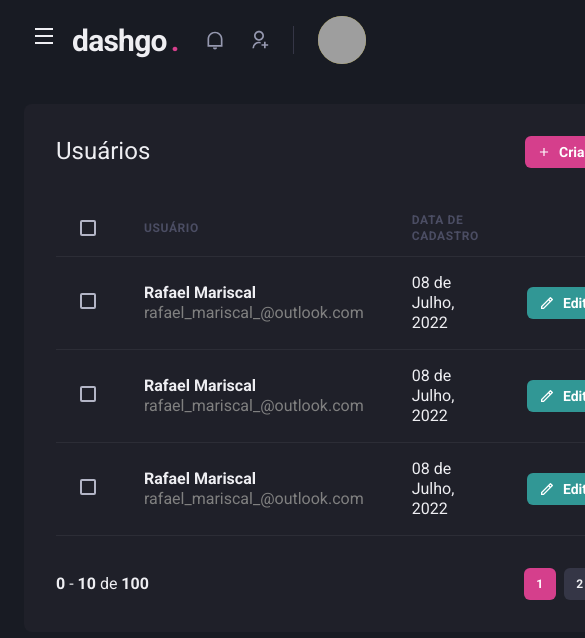
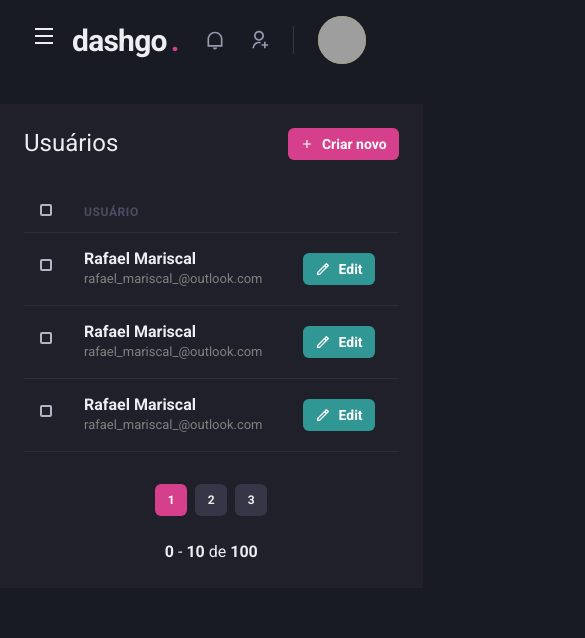
Before and after one commit to RafaelMariscal/react-query_cache_control, a Next.js app: page /users in a window 390 px wide. Shown: the top 638 px of the page, 585 px wide, since content can reach past the window. Built offline with nearby package versions, Linux system fonts and the light colour scheme; grey boxes are pictures that could not be loaded.

Commit message:
Feat/Responsive design fully implemented

```diff
--- a/src/components/Pagination/index.tsx
+++ b/src/components/Pagination/index.tsx
@@ -5,7 +5,7 @@ import PaginationItem from "./PaginationItem"
 const Pagination = () => {
   return (
     <Stack
-      direction={'row'}
+      direction={['column-reverse', 'row']}
       mt={'8'}
       justify={'space-between'}
       align={'center'}
--- a/src/pages/dashboard.tsx
+++ b/src/pages/dashboard.tsx
@@ -78,7 +78,7 @@ const Dashboard: NextPage = () => {
 
         <SimpleGrid flex={'1'} gap={'4'} minChildWidth={'320px'}  >
           <Box
-            p={'8'}
+            p={['6', '8']}
             bg={'gray.800'}
             borderRadius={8}
             pb={'4'}
@@ -92,7 +92,7 @@ const Dashboard: NextPage = () => {
             />
           </Box>
           <Box
-            p={'8'}
+            p={['6', '8']}
             bg={'gray.800'}
             borderRadius={8}
             pb={'4'}
--- a/src/pages/users/index.tsx
+++ b/src/pages/users/index.tsx
@@ -1,6 +1,6 @@
 import { NextPage } from 'next'
 
-import { Box, Button, Checkbox, Flex, Heading, Icon, Table, Tbody, Td, Text, Th, Thead, Tr } from '@chakra-ui/react'
+import { Box, Button, Checkbox, Flex, Heading, Icon, Table, Tbody, Td, Text, Th, Thead, Tr, useBreakpointValue } from '@chakra-ui/react'
 
 import Header from '../../components/Header'
 import Sidebar from '../../components/Sidebar'
@@ -8,13 +8,19 @@ import { RiAddLine, RiPencilLine } from 'react-icons/ri'
 import Pagination from '../../components/Pagination'
 
 const UserList: NextPage = () => {
+
+  const isWideVersion = useBreakpointValue({
+    base: false,
+    lg: true
+  })
+
   return (
     <Box>
       <Header />
-      <Flex w={'100%'} my={'6'} maxWidth={1480} mx={'auto'} px={'6'}>
+      <Flex w={'100%'} my={'6'} maxWidth={1480} mx={'auto'} px={['0', '6']}>
         <Sidebar />
 
-        <Box flex={'1'} borderRadius={8} bg={'gray.800'} p={'8'} >
+        <Box flex={'1'} borderRadius={[0, 8]} bg={'gray.800'} p={'6'} >
           <Flex mb={'8'} justify={'space-between '} align={'center'}>
             <Heading size={'lg'} fontWeight={'normarl'}>Usuários</Heading>
 
@@ -32,26 +38,26 @@ const UserList: NextPage = () => {
           <Table colorScheme={'whiteAlpha'}>
             <Thead>
               <Tr>
-                <Th px={'6'} color={'gray.300'} width={'8'}>
-                  <Checkbox colorScheme={'pink'} />
+                <Th px={['4', '4', '6']} color={'gray.300'} width={'8'}>
+                  <Checkbox colorScheme={'pink'} size={'sm'} />
                 </Th>
-                <Th>Usuário</Th>
-                <Th>Data de cadastro</Th>
+                <Th px='4'>Usuário</Th>
+                {isWideVersion && <Th>Data de cadastro</Th>}
                 <Th w={'8'}></Th>
               </Tr>
             </Thead>
             <Tbody>
               <Tr>
-                <Td px={'6'}>
-                  <Checkbox colorScheme={'pink'} />
+                <Td px={['4', '4', '6']}>
+                  <Checkbox colorScheme={'pink'} size={'sm'} />
                 </Td>
-                <Td>
+                <Td px='4'>
                   <Box>
                     <Text fontWeight={'bold'}>Rafael Mariscal</Text>
-                    <Text fontWeight={'sm'} color={'gray'}>rafael_mariscal_@outlook.com</Text>
+                    <Text fontSize={['small', 'inherit']} fontWeight={'sm'} color={'gray'}>rafael_mariscal_@outlook.com</Text>
                   </Box>
                 </Td>
-                <Td>08 de Julho, 2022</Td>
+                {isWideVersion && <Td>08 de Julho, 2022</Td>}
                 <Td>
                   <Button
                     as={'a'}
@@ -60,22 +66,22 @@ const UserList: NextPage = () => {
                     colorScheme={'teal'}
                     leftIcon={<Icon as={RiPencilLine} fontSize={16} />}
                   >
-                    Editar
+                    {isWideVersion ? 'Editar' : 'Edit'}
                   </Button>
                 </Td>
               </Tr>
 
               <Tr>
-                <Td px={'6'}>
-                  <Checkbox colorScheme={'pink'} />
+                <Td px={['4', '4', '6']}>
+                  <Checkbox colorScheme={'pink'} size={'sm'} />
                 </Td>
-                <Td>
+                <Td px='4'>
                   <Box>
                     <Text fontWeight={'bold'}>Rafael Mariscal</Text>
-                    <Text fontWeight={'sm'} color={'gray'}>rafael_mariscal_@outlook.com</Text>
+                    <Text fontSize={['small', 'inherit']} fontWeight={'sm'} color={'gray'}>rafael_mariscal_@outlook.com</Text>
                   </Box>
                 </Td>
-                <Td>08 de Julho, 2022</Td>
+                {isWideVersion && <Td>08 de Julho, 2022</Td>}
                 <Td>
                   <Button
                     as={'a'}
@@ -84,22 +90,22 @@ const UserList: NextPage = () => {
                     colorScheme={'teal'}
                     leftIcon={<Icon as={RiPencilLine} fontSize={16} />}
                   >
-                    Editar
+                    {isWideVersion ? 'Editar' : 'Edit'}
                   </Button>
                 </Td>
               </Tr>
 
               <Tr>
-                <Td px={'6'}>
-                  <Checkbox colorScheme={'pink'} />
+                <Td px={['4', '4', '6']}>
+                  <Checkbox colorScheme={'pink'} size={'sm'} />
                 </Td>
-                <Td>
+                <Td px='4'>
                   <Box>
                     <Text fontWeight={'bold'}>Rafael Mariscal</Text>
-                    <Text fontWeight={'sm'} color={'gray'}>rafael_mariscal_@outlook.com</Text>
+                    <Text fontSize={['small', 'inherit']} fontWeight={'sm'} color={'gray'}>rafael_mariscal_@outlook.com</Text>
                   </Box>
                 </Td>
-                <Td>08 de Julho, 2022</Td>
+                {isWideVersion && <Td>08 de Julho, 2022</Td>}
                 <Td>
                   <Button
                     as={'a'}
@@ -108,7 +114,7 @@ const UserList: NextPage = () => {
                     colorScheme={'teal'}
                     leftIcon={<Icon as={RiPencilLine} fontSize={16} />}
                   >
-                    Editar
+                    {isWideVersion ? 'Editar' : 'Edit'}
                   </Button>
                 </Td>
               </Tr>
```
Also changed, not shown: src/pages/users/create.tsx (+4 -4 lines).
